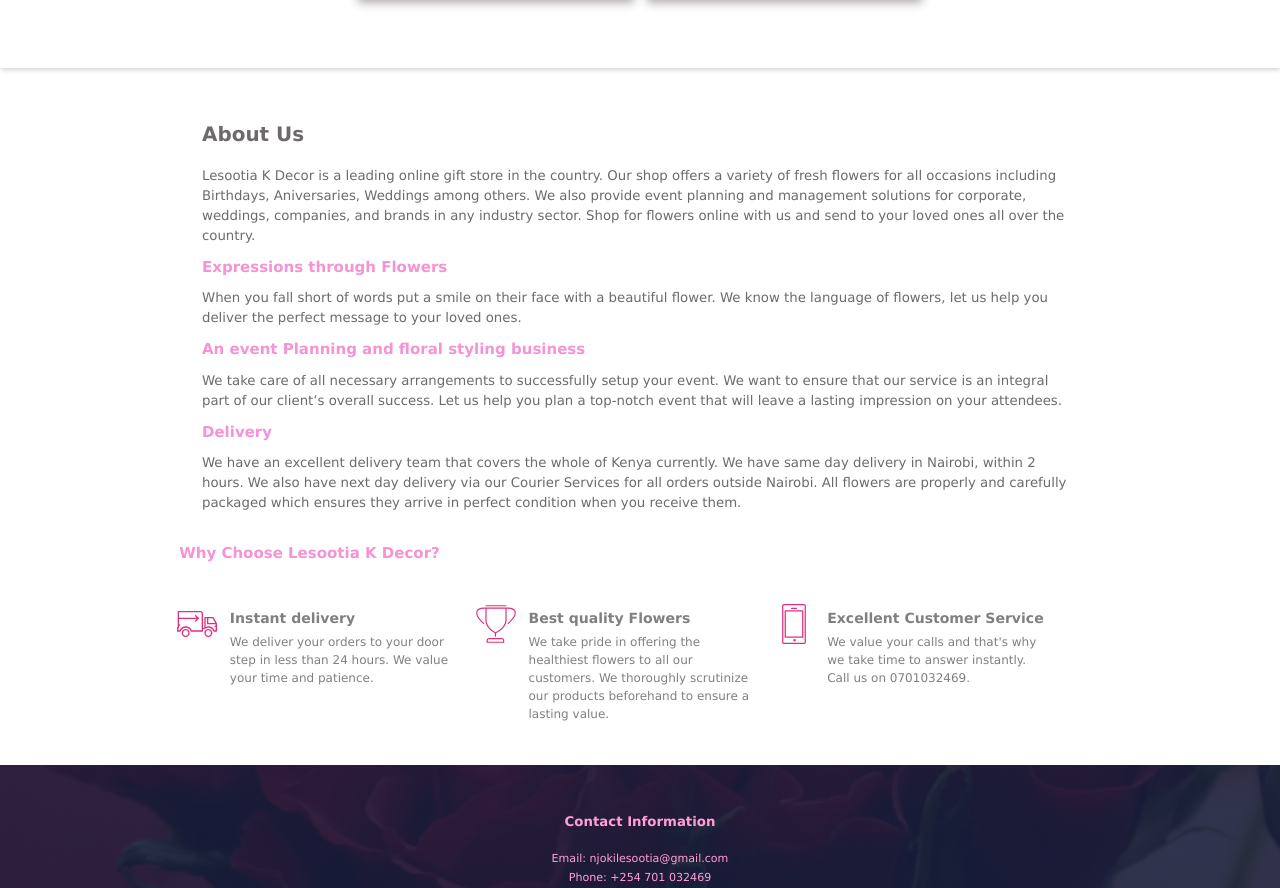
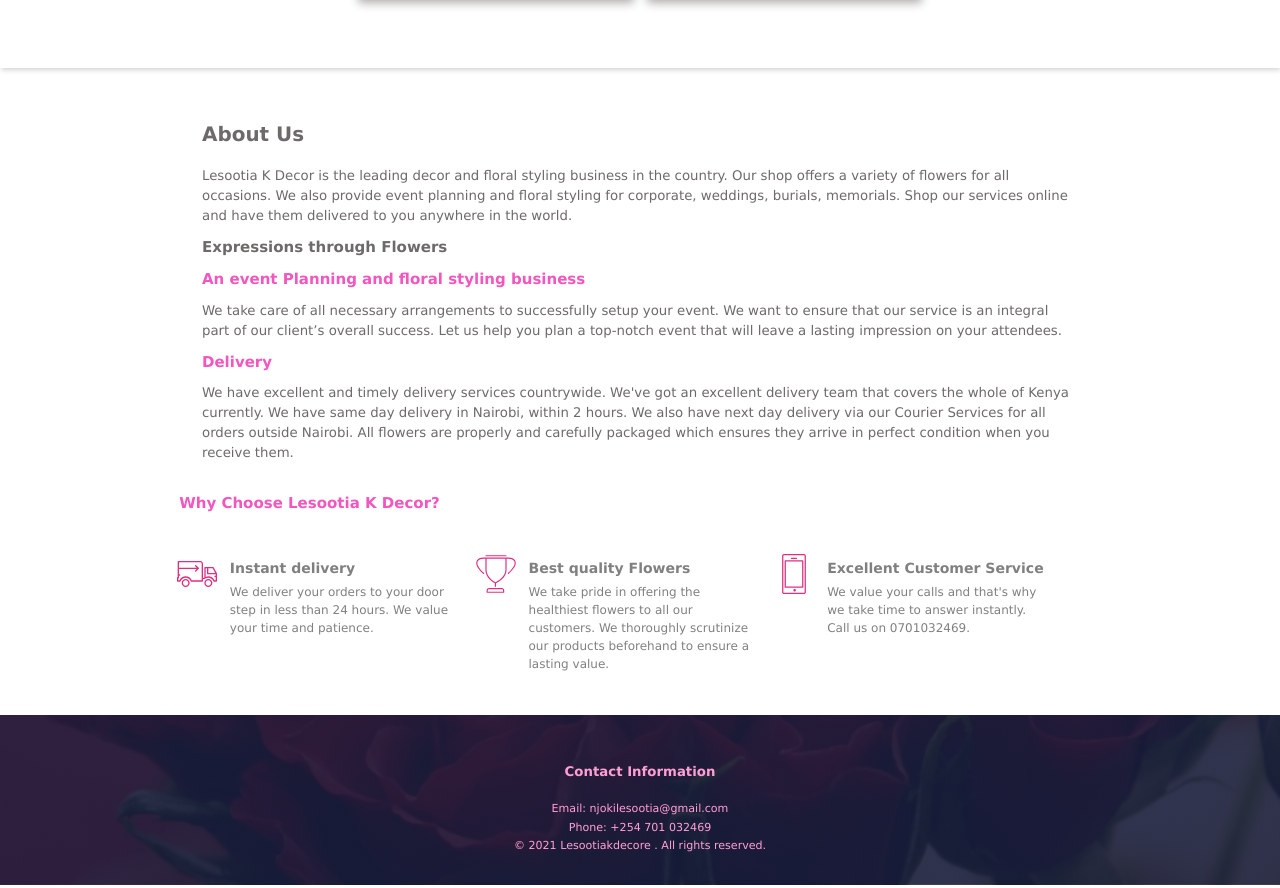
Before and after one commit to juma-vincent/lesootiakdecor, a React (Create React App) app in the folder client/: page / in a window 1280 px wide. Shown: the part 1148-2036 px from the top of the page. Built offline with nearby package versions, Linux system fonts and the light colour scheme.

Commit message:
edit: edited the about content in the homepage

```diff
--- a/client/src/pages/homepage/homepage.jsx
+++ b/client/src/pages/homepage/homepage.jsx
@@ -26,17 +26,16 @@ const Homepage = () => {
 
                     <h2>About Us</h2>
 
-                            Lesootia K Decor is a leading online gift store in the country.
-                            Our shop offers a variety of fresh flowers for all occasions including
-                            Birthdays, Aniversaries, Weddings among others.
-                            We also provide event planning and management solutions for corporate, weddings,
-                            companies, and brands in any industry sector.
-                            Shop for flowers online with us and send to your loved ones all over the country.
+                    Lesootia K Decor is the leading decor and floral styling business in the country.
+                    Our shop offers a variety of flowers for all occasions.
+                    We also provide event planning and floral styling for corporate, weddings, burials,
+                    memorials.
+                    Shop our services online and have them delivered to you anywhere in the world.
+
+
                         <div id="about-content">
-                            <div className='about-and-features-title'>Expressions through Flowers</div>
-                            When you fall short of words put a smile on their face with a beautiful flower.
-                            We know the language of flowers, let us help you deliver the perfect message to
-                            your loved ones.
+                            <div className='expressions-through-flowers'>Expressions through Flowers</div>
+
                             <div className='about-and-features-title'>An event Planning and floral styling business</div>
                             We take care of all necessary arrangements to successfully setup your event.
                             We want to ensure that our service is an integral part of our client’s overall success.
@@ -44,9 +43,10 @@ const Homepage = () => {
                             attendees.
 
                             <div className='about-and-features-title'>Delivery</div>
-                            We have an excellent delivery team that covers the whole of Kenya currently. We
+                            We have excellent and timely delivery services countrywide.
+                            We've got an excellent delivery team that covers the whole of Kenya currently. We
                             have same day delivery in Nairobi,  within 2 hours. We also have next day delivery
-                             via our Courier Services for all orders  outside Nairobi. All flowers
+                            via our Courier Services for all orders  outside Nairobi. All flowers
                             are properly and carefully packaged which ensures they arrive in perfect condition
                             when you receive them.
 
--- a/client/src/pages/homepage/homepage.scss
+++ b/client/src/pages/homepage/homepage.scss
@@ -9,7 +9,7 @@
         text-align: start;
         margin: 0 auto;
         font-size: 15px;
-        color: rgb(245, 147, 212);
+        color: rgb(243, 86, 191);
         font-weight: 650;
 
       }
@@ -47,13 +47,20 @@
                 #about-content{
                   width: 100%;
                    margin: 0 auto;
-                   .about-and-features-title{
-                    font-size: 15px;
-                    color: rgb(245, 147, 212);
-                    font-weight: 650;
-                    margin: 10px 0;
+                      .about-and-features-title{
+                        font-size: 15px;
+                        color: rgb(243, 86, 191);
+                        font-weight: 650;
+                        margin: 10px 0;
 
-                  }
+                      }
+
+                      .expressions-through-flowers{
+                        font-size: 15px;
+                        color: rgb(110, 106, 106);
+                        font-weight: 650;
+                        margin: 10px 0;
+                      }
 
                 }
 
```
